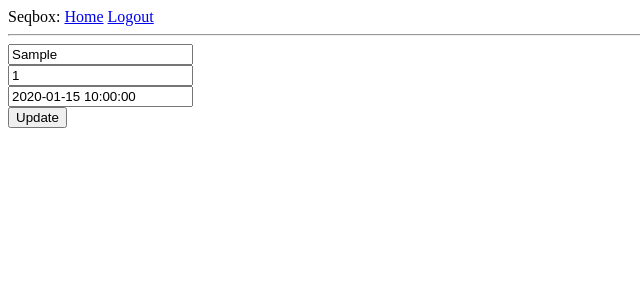
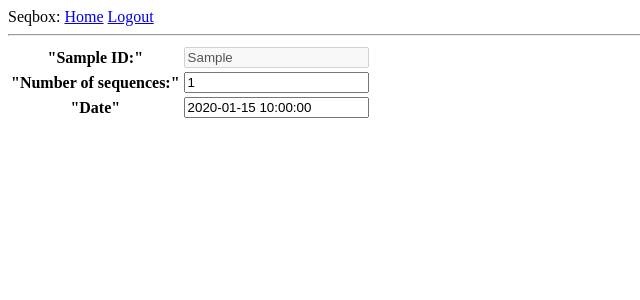
Before and after one commit to meta00/seqbox, a Flask app: template src/app/templates/test.html in a window 1280 px wide. Shown: the top 300 px of the page, without its empty margins (0-640 px from the left). Run offline with Flask 2, Linux system fonts and the light colour scheme; the template is opened without the code that fills it: most values are stand-ins (such as "Sample title", 1, 10 or a date in 2020); lists and menus that the app fills with data are empty; some libraries are stand-ins or nearby versions.

Commit message:
cosmetics

```diff
--- a/src/app/templates/test.html
+++ b/src/app/templates/test.html
@@ -5,13 +5,20 @@
 {% block content %}
 <body>
 <form method="POST" action="{{ url_for('index') }}" style="display: inline">
-
-    <input type="text" value="{{sample.id_sample}}" name="id_sample"><br>
-    <input type="text" value="{{sample.num_seq}}" name="num_seq"><br>
-    <input type="text" value="{{sample.date_time}}" name="date_time"><br>
-    <input type="submit" value="Update">
-
-
+    <table>
+        <tr>
+            <th>"Sample ID:"</th>
+            <th><input type="text" value="{{sample.id_sample}}" name="id_sample" disabled></th>
+        </tr>
+        <tr>
+                <th>"Number of sequences:"</th>
+                <th><input type="text" value="{{sample.num_seq}}" name="num_seq"></th>
+        </tr>
+        <tr>
+                <th>"Date"</th>
+                <th><input type="text" value="{{sample.date_time}}" name="date_time"></th>
+        </tr>
+    </table>
 </form>
 </body>
 {% endblock %}
```
